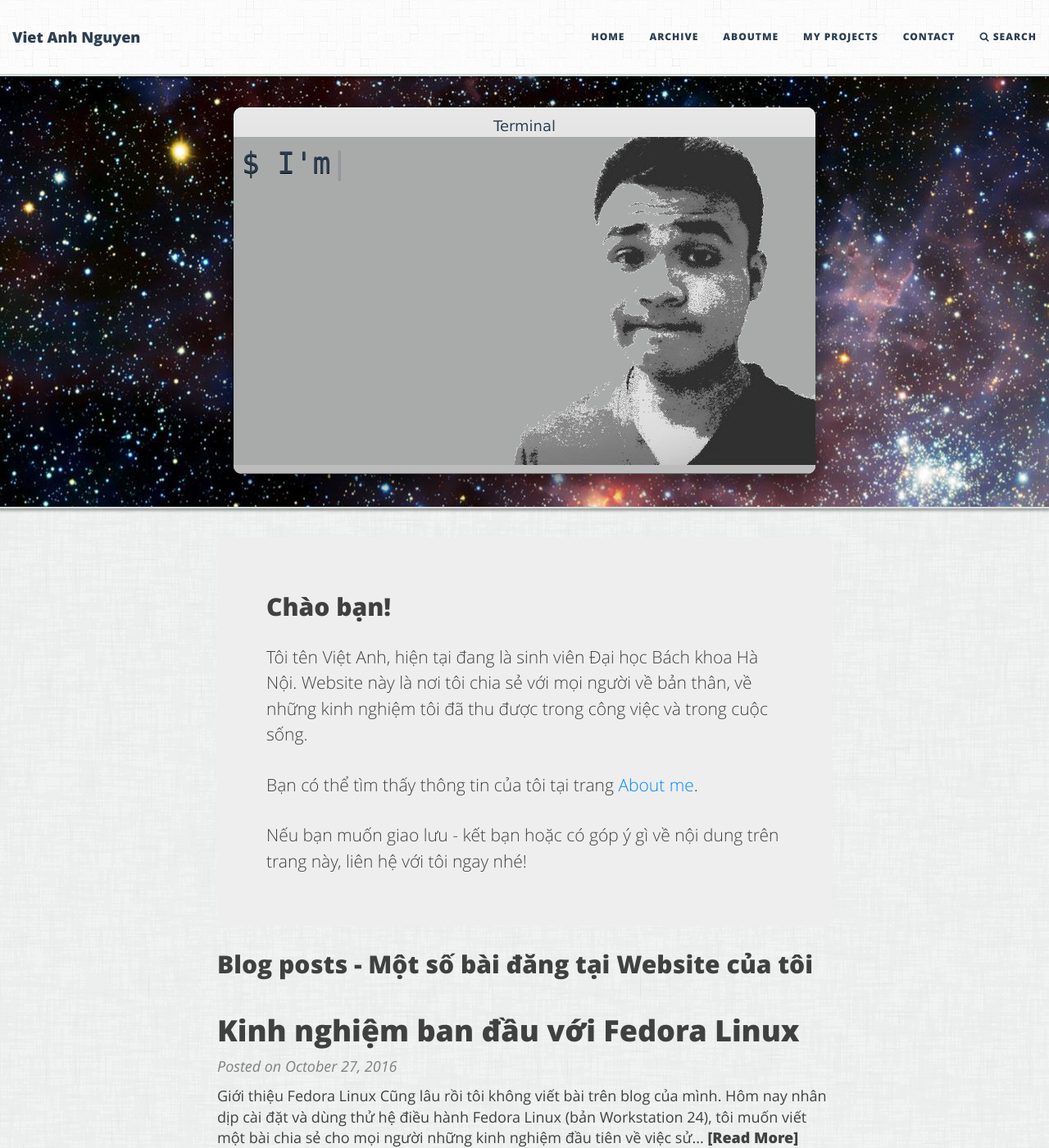
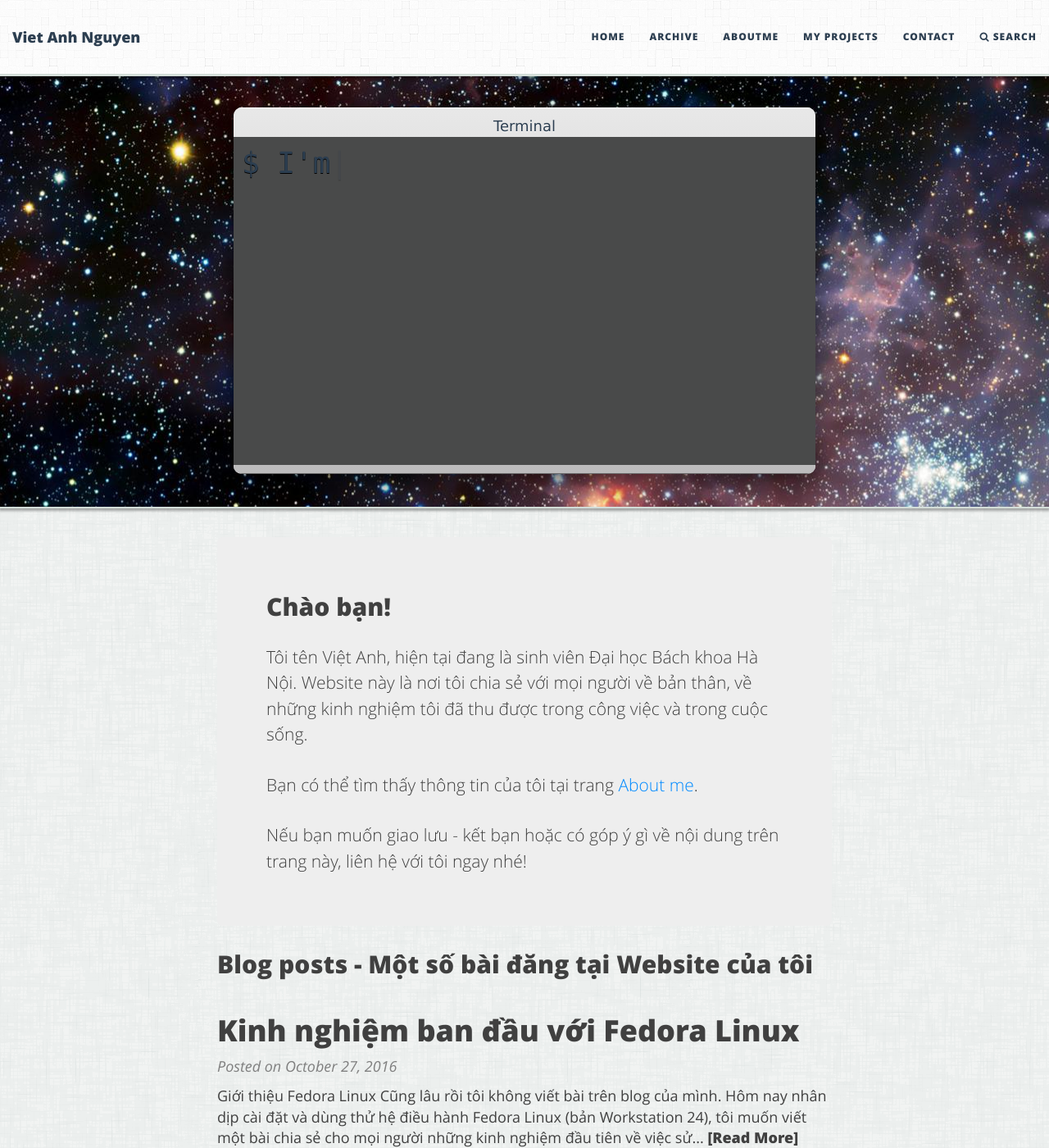
Before and after one commit to diglink/vietanhdev.github.io, a Jekyll site: the page built from index.html, in a window 1280 px wide and 1400 px high. Shown: the whole window at 82% size. Built offline with Jekyll 4.4.1, drawn with Linux system fonts in a browser that asks for light colours; the list of posts is cut into pages by our own code.

Commit message:
update web

```diff
--- a/index.html
+++ b/index.html
@@ -131,7 +131,8 @@ js: "/js/ani-text-home.js"
   -ms-transition: all 0.5s ease-out;
   -o-transition: all 0.5s ease-out;
   transition: all 0.5s ease-out;
-  background: #A9ABAA url("/files/background/vietanhdev.png") right bottom no-repeat;
+  background: #494A4A;
+  /*background: #A9ABAA url("/files/background/vietanhdev.png") right bottom no-repeat;*/
 }
 
 .typed-cursor {
```
